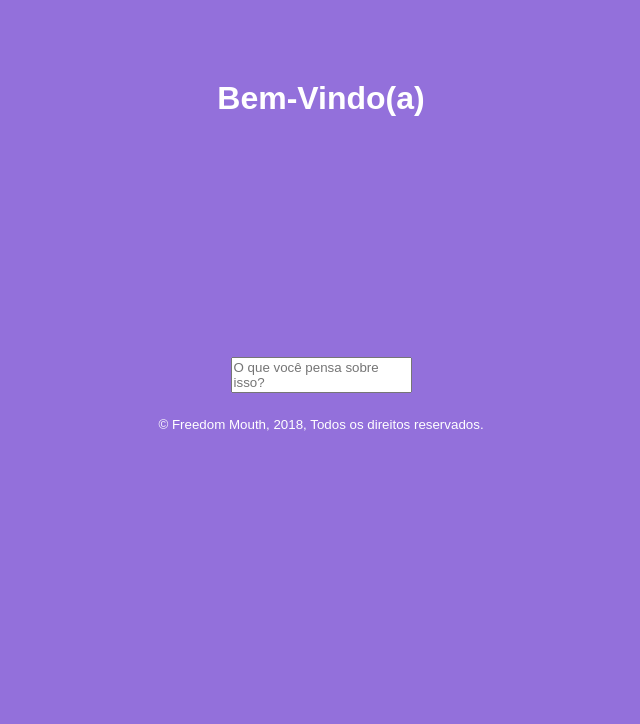
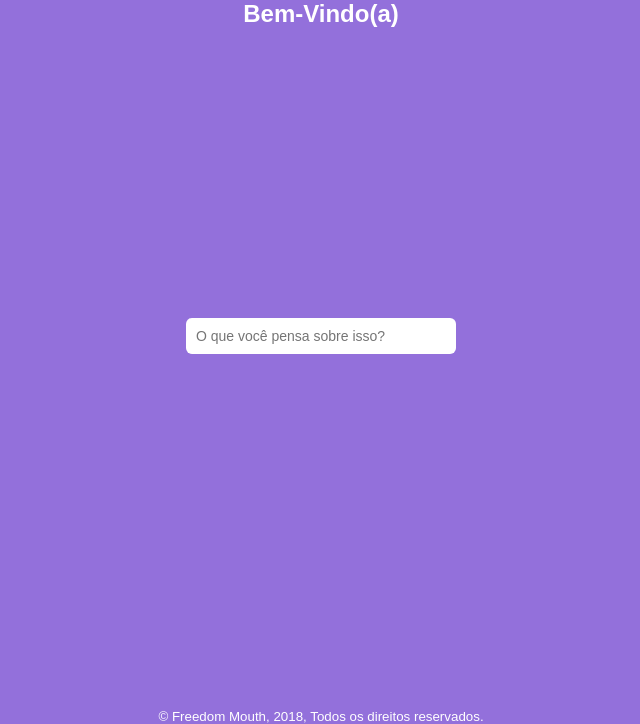
Before and after one commit to brunoclementin/redesocial, a PHP site: page / in a window 1280 px wide. Shown: the part 76-800 px from the top of the page, without its empty margins (319-959 px from the left). Run offline with PHP 8.4, Linux system fonts and the light colour scheme; data comes from the database, SQL or seed files in the repository; data that the repository does not hold is empty.

Commit message:
alteraçoes CSS

```diff
--- a/css/indexlogin.css
+++ b/css/indexlogin.css
@@ -12,13 +12,24 @@ body {
 			background-color: #9370DB;
 
 		}
-		h1{
+
+			h1{
 			color: #FFFFFF;
 			display: block;
 			margin: auto;
 			width: 90%;
 			text-align: center;
 			padding-top: 10vh;
+			padding-bottom: 10vh;
+}
+
+		h2{
+			color: #FFFFFF;
+			display: block;
+			margin: auto;
+			width: 100%;
+			text-align: center;
+			padding-top: 0vh;
 			padding-bottom: 10vh;
 		}
 
@@ -120,7 +131,7 @@ form input.field:focus{
 
 
 }
-#credits{
+/*#credits{
 	display: block;
 	text-align: center;
 	margin: auto;
@@ -129,7 +140,7 @@ form input.field:focus{
 	margin-bottom: 20px;
 	color: #FFF;
 	font-size: 10pt;
-}
+}*/
 
 
 #loading {
@@ -160,9 +171,13 @@ main {
 }
 
 #footer {
-	display: block;
-  	min-height: 100px;
-  	width: 100%;
+	margin: auto;
+	width: 100%;
+	bottom: 0;
+	position: fixed;
+	text-align: center;
+	color: #FFF;
+	font-size: 10pt;
 }
 
 #publicar{
@@ -230,4 +245,15 @@ li.dropdown {
 
 #textoresposta {
 	resize: none;
+	display: block;
+  	box-sizing: padding-box;
+  	overflow: hidden;
+  	padding: 10px;
+  	width: 250px;
+  	font-size: 14px;
+  	margin: 50px auto;
+  	border-radius: 6px;
+  	box-shadow: 2px 2px 8px rgba(black, .3);
+  	border: 0;
+
 }
--- a/feed.php
+++ b/feed.php
@@ -142,7 +142,7 @@ $likelista = $likeDao->ListarLike();
                                 <input type="hidden" id="contador" name="contador" value="<?=$like["created"]?>"/>
                                 <input type="hidden" id="likeid" name="likeid" value="<?=$like["like_id"]?>" />
                                 <input type="hidden" id="userfk" name="userfk" value="<?=$like["id_fk"]?>" />
-                                <?php}
+                                <?php }
                                 else{?>
                             <input type="hidden" id="contador" name="contador" value="<?=$like["created"]?>" />
                                 <?php }} ?>
@@ -165,7 +165,7 @@ $likelista = $likeDao->ListarLike();
 
             </div>
 
-            <!--Sistema de likes-->
+
 
 
 
--- a/index.php
+++ b/index.php
@@ -5,6 +5,23 @@
 	<link rel="stylesheet" href="css/indexlogin.css"/>
 	<link rel="stylesheet" href="https://cdnjs.cloudflare.com/ajax/libs/font-awesome/4.7.0/css/font-awesome.min.css">
 	<script src="https://ajax.googleapis.com/ajax/libs/jquery/3.3.1/jquery.min.js"></script>
+
+	<!--JS para o auto-resize da textarea do index-->
+	<script type="text/javascript">
+		$(document)
+    .one('focus.autoExpand', 'textarea.autoExpand', function(){
+        var savedValue = this.value;
+        this.value = '';
+        this.baseScrollHeight = this.scrollHeight;
+        this.value = savedValue;
+    })
+    .on('input.autoExpand', 'textarea.autoExpand', function(){
+        var minRows = this.getAttribute('data-min-rows')|0, rows;
+        this.rows = minRows;
+        rows = Math.ceil((this.scrollHeight - this.baseScrollHeight) / 16);
+        this.rows = minRows + rows;
+    });
+	</script>
 
 <title>Freedom Mouth</title>
 
@@ -23,10 +40,6 @@
 
 	require_once("processos/dao.registro.php");
 	$usuariosDAO = new RegistroDAO();
-
-	if(isset($_SESSION["usuario"]) || isset($_SESSION["usuario.nome"])) {
-	$buscarEmail = $usuariosDAO->BuscarEmail($_SESSION["usuario.email"]) ;}
-
 
 
 	$today = date_default_timezone_set('America/Sao_Paulo');
@@ -55,6 +68,14 @@
 	}
 	?>
 
+	<!--Verifica se está logado para então executar a variavel-->
+	<?php
+	if(isset($_SESSION["usuario"]) || isset($_SESSION["usuario.nome"])) {
+	$buscarEmail = $usuariosDAO->BuscarEmail($_SESSION["usuario.email"]) ;}
+	if(!isset($_SESSION["usuario"]) || !isset($_SESSION["usuario.nome"])) {
+		$buscarEmail = NULL;
+	}
+	?>
 
 		<header class="lateral">
 		<nav  class="container">
@@ -85,7 +106,7 @@
 
 
 
-		<h1>Bem-Vindo(a)</h1>
+		<h2>Bem-Vindo(a)</h2>
 
 
 	<h1 id="pergunta"><?=$pergunta["perguntas"];?></h1>
@@ -94,7 +115,7 @@
 	<div id="posts">
 		<form action="post_grava.php" method="post" id="publicar">
 			<input type="hidden" name="idpergunta" value="<?=$pergunta["id_per"];?>"/>
-			<textarea name="textoresposta" placeholder="O que você pensa sobre isso?" id="textoresposta"
+			<textarea class='autoExpand' rows="1" data-min-rows='1' placeholder="O que você pensa sobre isso?" id="textoresposta"
 				<?php	  if(!isset($_SESSION["usuario"]) || !isset($_SESSION["usuario.nome"]))
 				{ ?>
 				onClick="$('#login').fadeIn(); $('#publicar').hide();" <?php } ?>></textarea>
@@ -127,7 +148,7 @@
 	</form>
 
 	<footer id="footer">
-	<p id="credits">&copy; Freedom Mouth, <?php date_default_timezone_set('America/Sao_Paulo'); echo date("Y");?>, Todos os direitos reservados.</p>
+	&copy; Freedom Mouth, <?php date_default_timezone_set('America/Sao_Paulo'); echo date("Y");?>, Todos os direitos reservados.
 	</footer>
 
 </body>
```
Also changed, not shown: css/feed.css (+7 -3 lines), css/paginainicial.css (+7 -3 lines), processos/dao.likes.php (+46 -2 lines).
